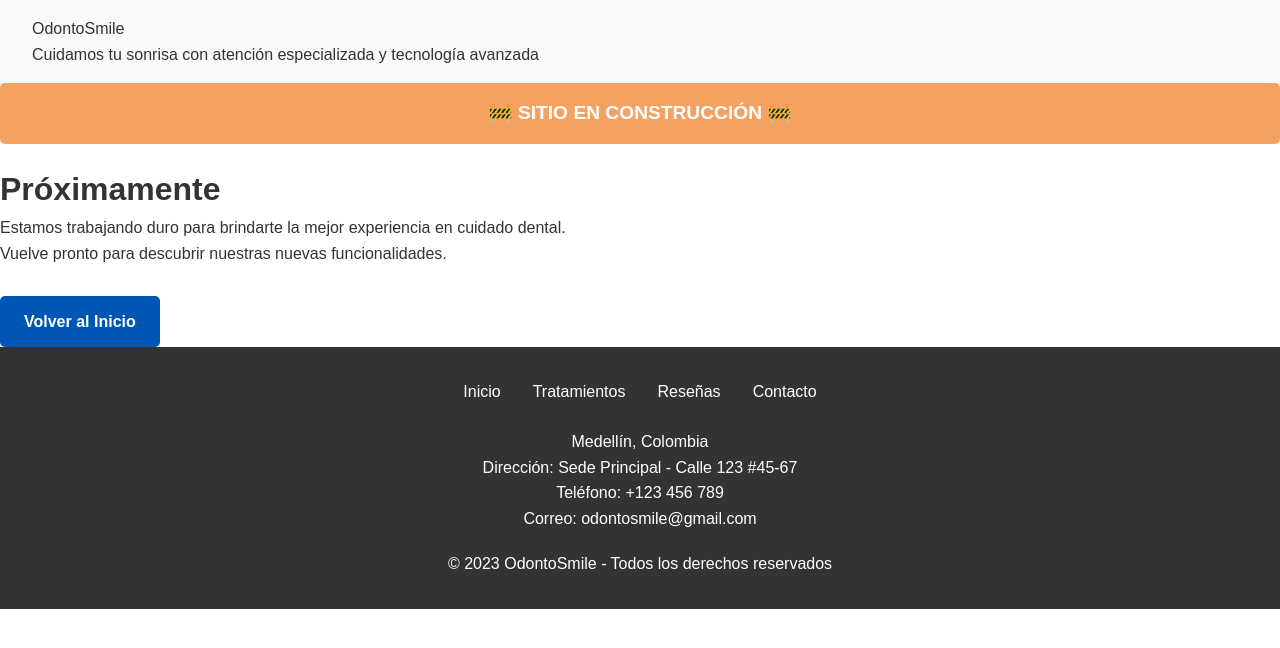
After one commit to JpacH3/front_poligran, a Flask app: template odonto_smile/frontend/templates/error.html in a window 1280 px wide. The commit adds this page. Shown: the top 648 px of the page. Run offline with Flask 3, Linux system fonts and the light colour scheme; the template is opened without the code that fills it, so the values that code supplies are empty; parts of the project's set-up code (start-up, migrations or seed data) failed here and were passed over.

Commit message:
Prueba 6 despliegue en Render

```diff
--- a/odonto_smile/frontend/static/css/styles.css
+++ b/odonto_smile/frontend/static/css/styles.css
@@ -759,3 +759,16 @@ img {
 .error-message {
     color: #c62828;
 }
+/* ================================
+   * Estilo para el pagina en construccion*
+================================= */
+.construction-banner {
+    background-color: #f4a261;
+    color: white;
+    padding: 15px;
+    border-radius: 5px;
+    margin-bottom: 20px;
+    font-size: 1.2em;
+    font-weight: bold;
+    text-align: center;
+}
--- /dev/null
+++ b/odonto_smile/frontend/templates/error.html
@@ -0,0 +1,52 @@
+<!DOCTYPE html>
+<html lang="es">
+<head>
+    <meta charset="UTF-8">
+    <meta name="viewport" content="width=device-width, initial-scale=1.0">
+    <title>OdontoSmile - Sitio en Construcción</title>
+    <link rel="stylesheet" href="{{ url_for('static', filename='css/styles.css') }}">
+</head>
+<body>
+    <header>
+        <div class="container">
+            <div class="logo">OdontoSmile</div>
+            <p>Cuidamos tu sonrisa con atención especializada y tecnología avanzada</p>
+        </div>
+    </header>
+
+    <div class="container">
+        <div class="login-box">
+            <div class="construction-banner">
+                🚧 SITIO EN CONSTRUCCIÓN 🚧
+            </div>
+            <h1>Próximamente</h1>
+            <p>Estamos trabajando duro para brindarte la mejor experiencia en cuidado dental.</p>
+            <p>Vuelve pronto para descubrir nuestras nuevas funcionalidades.</p>
+
+            <div style="margin-top: 30px;">
+                <a href="/" class="btn">Volver al Inicio</a>
+            </div>
+        </div>
+    </div>
+
+    <footer>
+        <div class="container">
+            <div class="footer-links">
+                <a href="#">Inicio</a>
+                <a href="#">Tratamientos</a>
+                <a href="#">Reseñas</a>
+                <a href="#">Contacto</a>
+            </div>
+
+            <div class="contact-info">
+                <p>Medellín, Colombia</p>
+                <p>Dirección: Sede Principal - Calle 123 #45-67</p>
+                <p>Teléfono: +123 456 789</p>
+                <p>Correo: odontosmile@gmail.com</p>
+            </div>
+
+            <p style="margin-top: 20px;">© 2023 OdontoSmile - Todos los derechos reservados</p>
+        </div>
+    </footer>
+</body>
+</html>
--- a/odonto_smile/frontend/templates/login.html
+++ b/odonto_smile/frontend/templates/login.html
@@ -84,9 +84,9 @@
       <p><strong>Enlaces Rápidos</strong></p>
       <ul>
         <li><a href="{{ url_for('home') }}">Inicio</a></li>
-        <li><a href="#">Tratamientos</a></li>
-        <li><a href="#">Reseñas</a></li>
-        <li><a href="#">Contacto</a></li>
+         <li><a href="{{ url_for('error') }}">Tratamientos</a></li>
+         <li><a href="{{ url_for('error') }}">Reseñas</a></li>
+         <li><a href="{{ url_for('error') }}">Contacto</a></li>
       </ul>
     </div>
 
```
Also changed, not shown: odonto_smile/frontend/static/js/otro.html (deleted).
